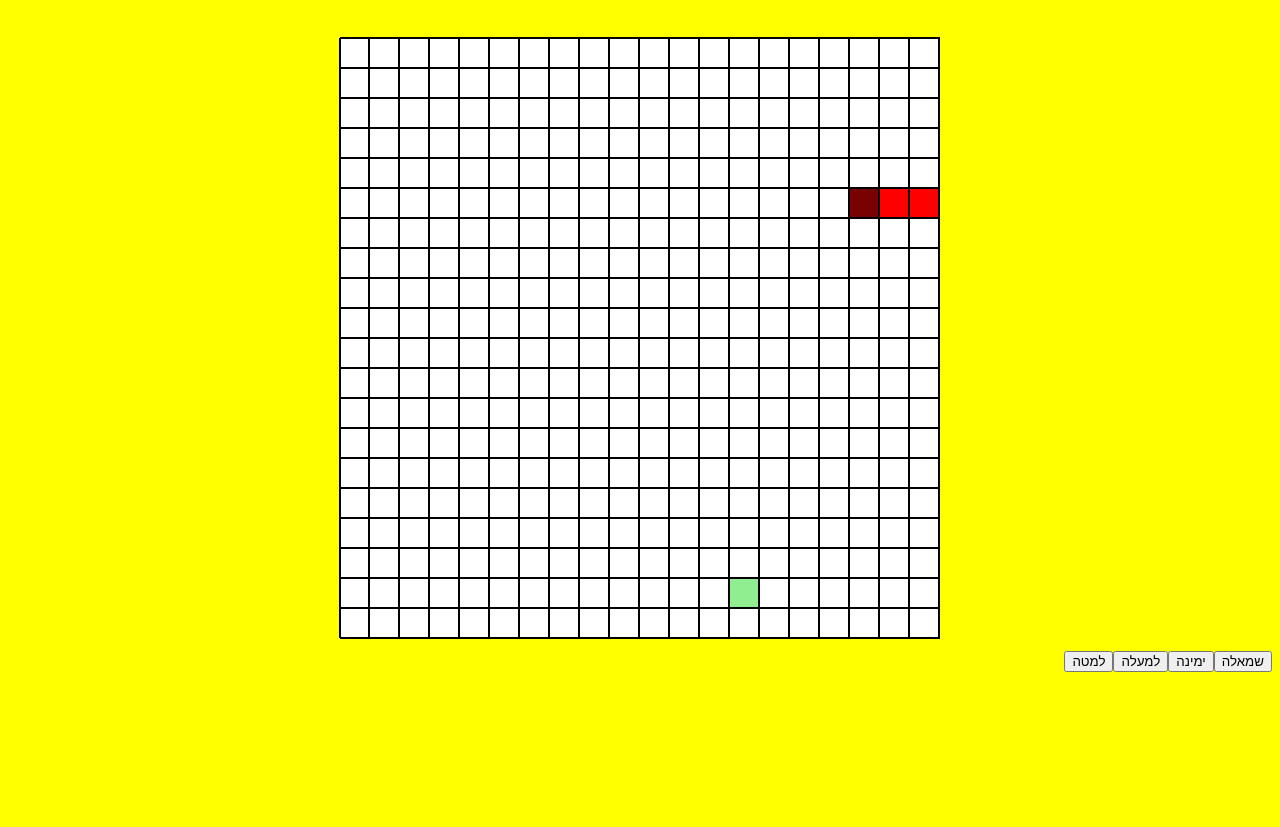
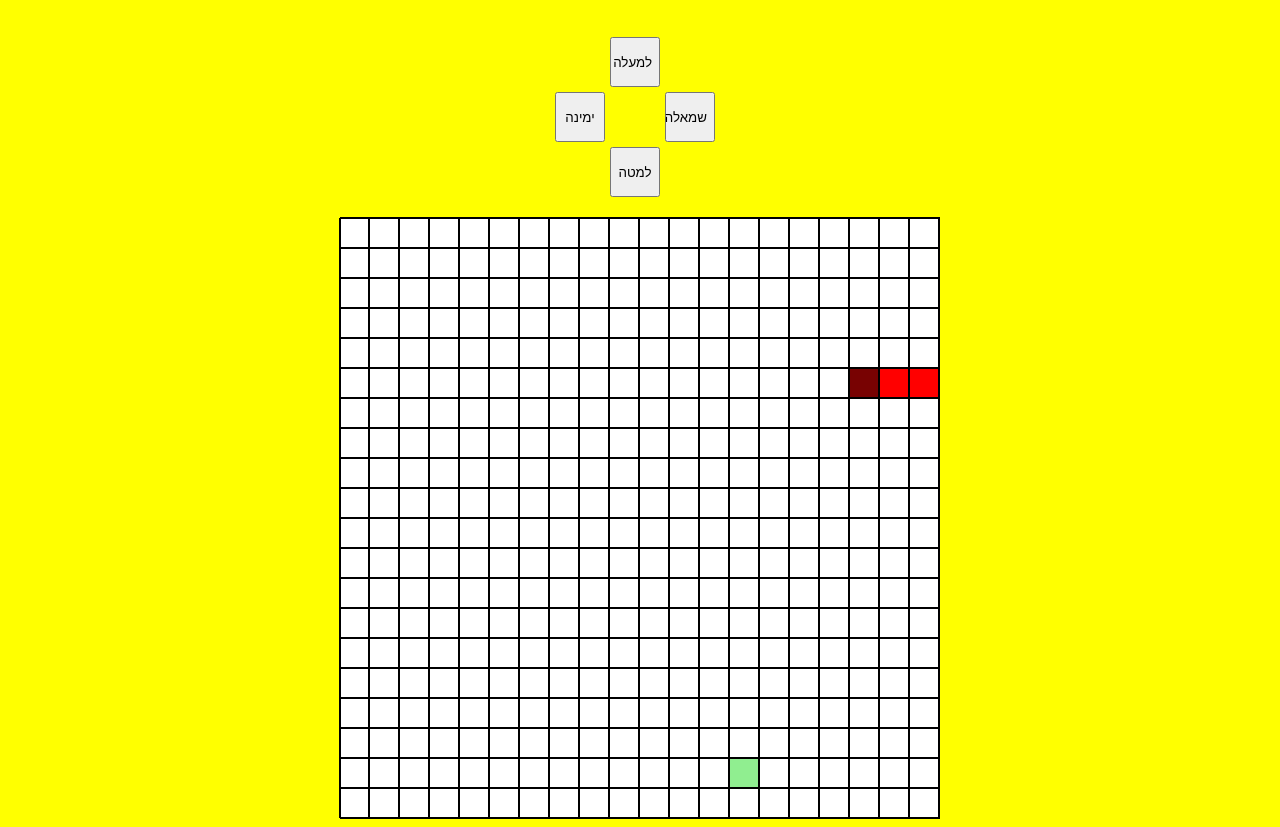
Before and after one commit to Lillianleykin22/squares.2, a plain HTML site: page snake2.html in a window 1280 px wide. Shown: the part 122-949 px from the top of the page. Before the commit the page ends 803 px from the top, so only its background shows below. Drawn offline with Linux system fonts and the light colour scheme.

Commit message:
מיקמנו בסדר את הכפתורים

```diff
--- a/snake2.html
+++ b/snake2.html
@@ -76,6 +76,14 @@
     #newGameBtn {
         display: none;
     }
+    #controls {
+        margin: 20px auto;
+        width: 150px;
+        display: grid;
+        grid-template-columns: repeat(3, 50px);
+        grid-template-rows: repeat(3, 50px);
+        gap: 5px;
+    }
 
 
 </style>
@@ -85,6 +93,7 @@
     משחק סנייק
 </h1>
     <button id="newGameBtn">להתחלת משחק חדש</button>
+<div id="controls"></div>
 <div id="gameboard"></div>
 <script>
     const CellValues ={
@@ -200,7 +209,7 @@
         let head =snake[0];
         let newCol = head.c+1;
         let newRow = head.r;
-        if (newCol <= numOfCols) {
+        if (newCol >= numOfCols) {
             EndGame("פגעת בקיר!");
             return;
         }
@@ -234,7 +243,7 @@
         let head =snake[0];
         let newRow = head.r + 1;
         let newCol = head.c;
-        if (newRow <= numOfRows) {
+        if (newRow >= numOfRows) {
             EndGame("פגעת בקיר!");
             return;
         }
@@ -249,38 +258,46 @@
     function CreateLeftButton(){
         let btn = document.createElement("button");
         btn.textContent = "שמאלה";
+        btn.style.gridRow = "2";
+        btn.style.gridColumn = "1";
         btn.addEventListener("click", function () {
             moveLeft();
             ShowBoardWithDiv();
         });
-        document.body.appendChild(btn);
+        document.getElementById("controls").appendChild(btn);
     }
     function CreateRightButton() {
         let btn = document.createElement("button");
         btn.textContent = "ימינה";
+        btn.style.gridRow = "2";
+        btn.style.gridColumn = "3";
         btn.addEventListener("click", function () {
             moveRight();
             ShowBoardWithDiv();
         });
-        document.body.appendChild(btn);
+        document.getElementById("controls").appendChild(btn);
     }
     function CreateUpButton() {
         let btn = document.createElement("button");
         btn.textContent = "למעלה";
+        btn.style.gridRow = "1";
+        btn.style.gridColumn = "2";
         btn.addEventListener("click", function () {
             moveUp();
             ShowBoardWithDiv();
         });
-        document.body.appendChild(btn);
+        document.getElementById("controls").appendChild(btn);
     }
     function CreateDownButton() {
         let btn = document.createElement("button");
         btn.textContent = "למטה";
+        btn.style.gridRow = "3";
+        btn.style.gridColumn = "2";
         btn.addEventListener("click", function () {
             moveDown();
             ShowBoardWithDiv();
         });
-        document.body.appendChild(btn);
+        document.getElementById("controls").appendChild(btn);
     }
     function EndGame(message){
         alert(message);
```
